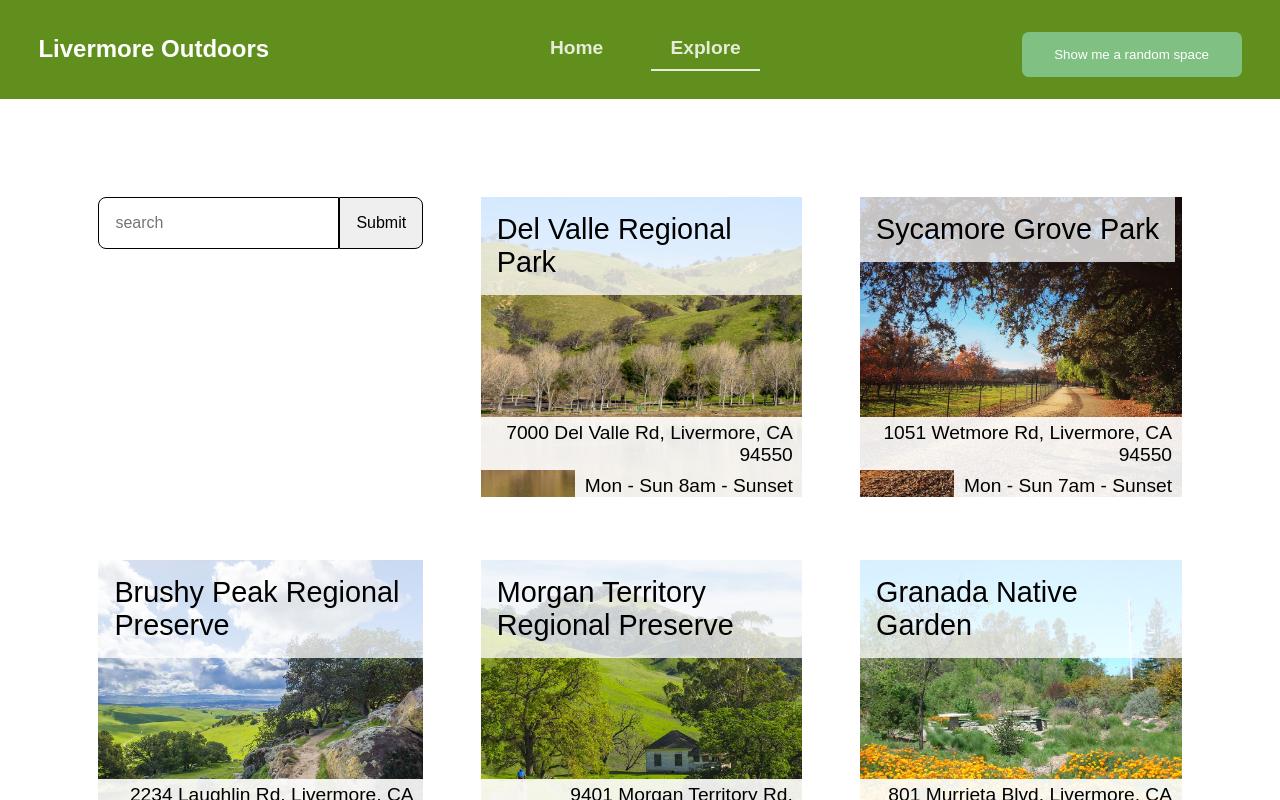
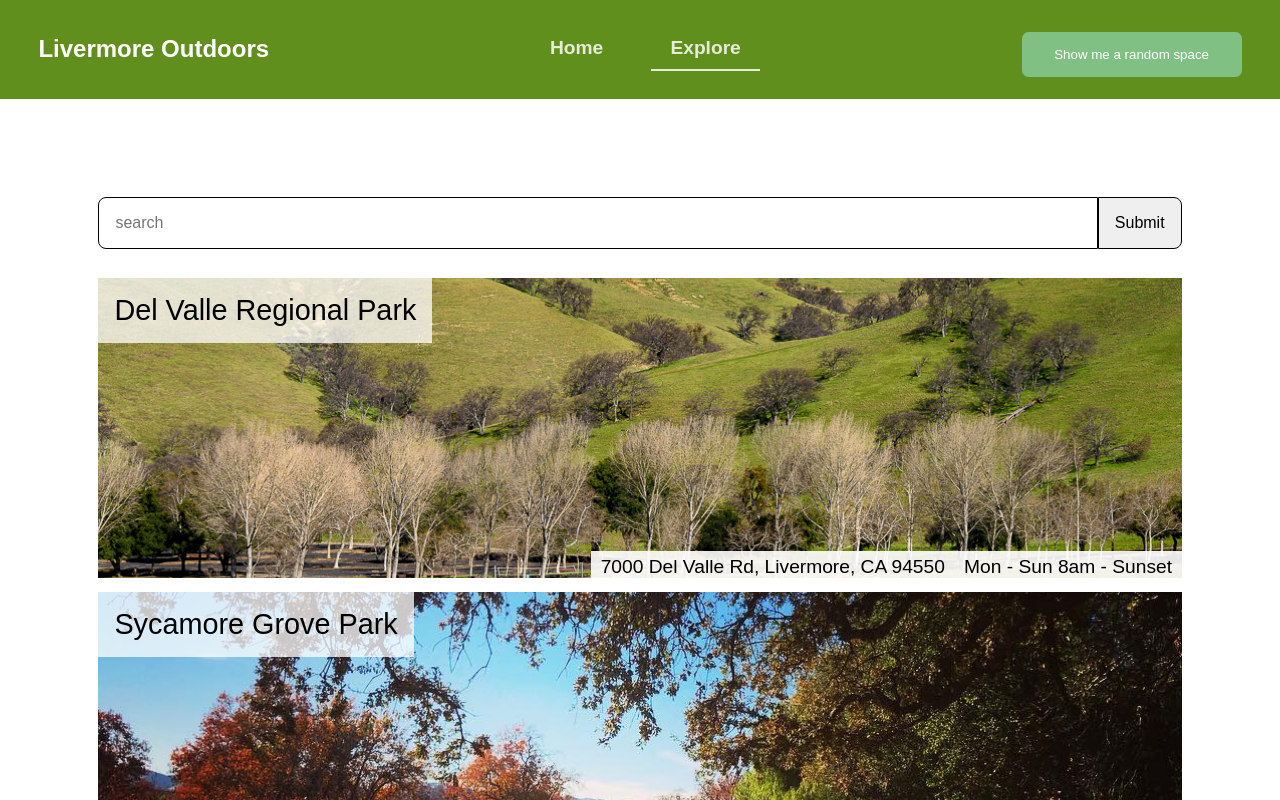
Before and after one commit to lucila-hernandez/Livermore_Outdoors, a React (Create React App) app in the folder livermore_outdoors/: page /#/ in a window 1280 px wide. Shown: the top 800 px of the page. Built offline with nearby package versions, Linux system fonts and the light colour scheme.

Commit message:
updated list page layout

```diff
--- a/livermore_outdoors/src/components/OutdoorsList/OutdoorsList.css
+++ b/livermore_outdoors/src/components/OutdoorsList/OutdoorsList.css
@@ -1,15 +1,17 @@
 .OutdoorsList {
-  display: grid;
-  grid-template-columns: 1fr 1fr 1fr;
-  grid-gap: 3em;
+  display: flex;
+  flex-direction: column;
+  align-items: center;
   max-width: 1200px;
   margin: auto;
   padding: 2em;
+  gap: 0.5em;
 }
-
 .OutdoorsList form {
   display: flex;
-  align-items: flex-start;
+  justify-content: center;
+  width: 100%;
+  margin-bottom: 1em;
 }
 
 .OutdoorsList form input, .OutdoorsList form button {
```
